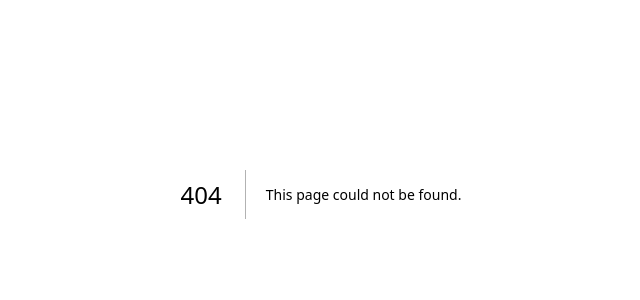
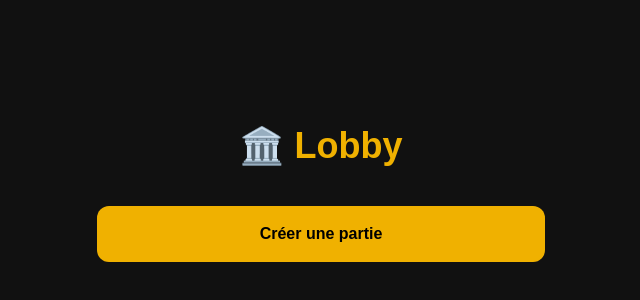
Before and after one commit to Ludo31620/pyramides-du-gang, a Next.js app: page /lobby in a window 1280 px wide. Before the commit this address had no page. Shown: the part 206-506 px from the top of the page, without its empty margins (319-959 px from the left). Built offline with nearby package versions, Linux system fonts and the light colour scheme.

Commit message:
V0.2 - Création du lobby et génération du code

```diff
--- /dev/null
+++ b/app/lobby/page.tsx
@@ -0,0 +1,55 @@
+"use client";
+
+import { useState } from "react";
+
+export default function Lobby() {
+  const [code, setCode] = useState("");
+
+  function creerCode() {
+    const nombre = Math.floor(1000 + Math.random() * 9000);
+    setCode(`PG-${nombre}`);
+  }
+
+  return (
+    <main className="min-h-screen bg-[#111111] text-white flex items-center justify-center px-6">
+      <div className="w-full max-w-md text-center">
+
+        <h1 className="text-4xl font-bold text-yellow-500">
+          🏛️ Lobby
+        </h1>
+
+        {!code ? (
+          <button
+            onClick={creerCode}
+            className="mt-10 w-full bg-yellow-500 text-black font-bold py-4 rounded-xl"
+          >
+            Créer une partie
+          </button>
+        ) : (
+          <div className="mt-10 space-y-6">
+
+            <p className="text-gray-400">
+              Code de la partie
+            </p>
+
+            <p className="text-5xl font-bold text-yellow-500">
+              {code}
+            </p>
+
+            <div className="bg-zinc-900 rounded-xl p-5">
+              <p>
+                👑 Hôte
+              </p>
+
+              <p className="mt-2 text-gray-400">
+                En attente des joueurs...
+              </p>
+            </div>
+
+          </div>
+        )}
+
+      </div>
+    </main>
+  );
+}
```
